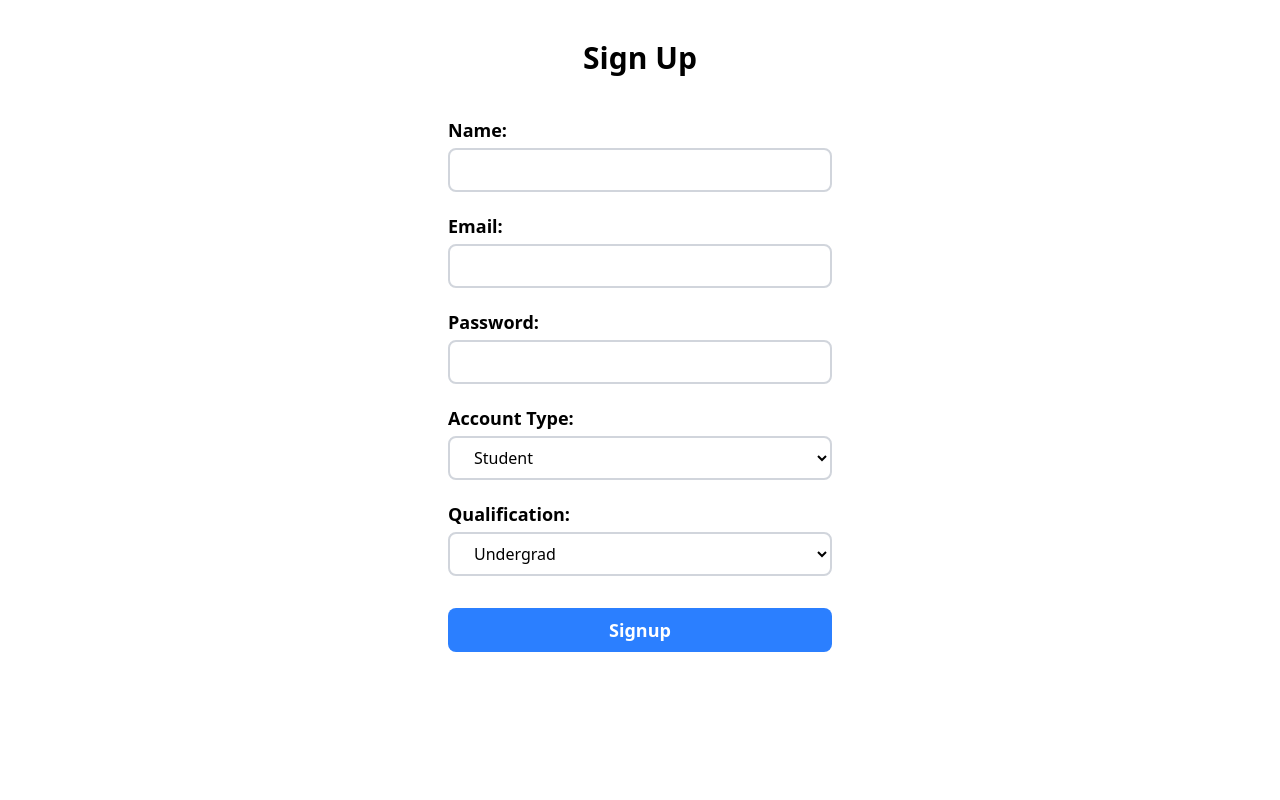
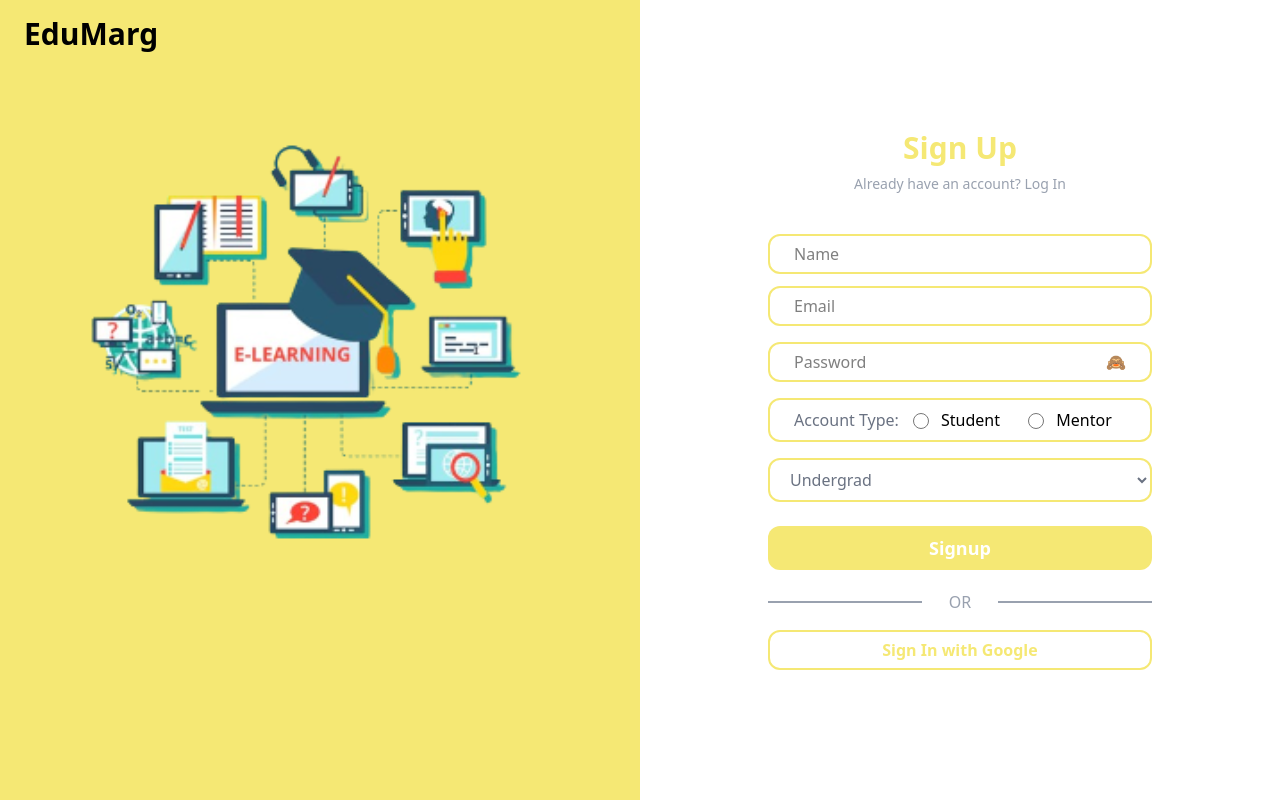
Before and after one commit to Mann-19/E-learning-Platform, a React (Vite) app in the folder client/: page /signup in a window 1280 px wide. Built offline with nearby package versions, Linux system fonts and the light colour scheme.

Commit message:
Signup UI done

```diff
--- /dev/null
+++ b/client/src/components/SignupForm.jsx
@@ -0,0 +1,148 @@
+import { useSignup } from "../hooks/useSignup";
+import { useState } from "react";
+import { Link } from "react-router";
+import LoadingSpinner from '../components/LoadingSpinner';
+
+const SignupForm = () => {
+  const [name, setName] = useState("");
+  const [email, setEmail] = useState("");
+  const [password, setPassword] = useState("");
+  const [accountType, setAccountType] = useState("");
+  const [qualification, setQualification] = useState("");
+  const { signup, isLoading, error } = useSignup();
+
+  const [passwordVisible, setPasswordVisible] = useState(true);
+  const toggleVisibility = () => {
+    setPasswordVisible((prev) => !prev);
+  };
+
+  const handleSubmit = async (e) => {
+    e.preventDefault();
+    await signup(email, password, name, accountType, qualification);
+  };
+
+  return (
+    <section className="flex flex-col items-center justify-center max-w-[50%] min-w-[50%]">
+      <form
+        className="flex flex-col items-center justify-center w-[60%]"
+        onSubmit={handleSubmit}
+      >
+        <div className="flex flex-col items-center gap-2 mb-10">
+          <h3 className="text-3xl font-extrabold text-primary-accent">
+            Sign Up
+          </h3>
+          <Link to={"/login"} className="text-sm text-gray-400">
+            Already have an account? Log In
+          </Link>
+        </div>
+
+        <input
+          type="text"
+          onChange={(e) => {
+            setName(e.target.value);
+          }}
+          value={name}
+          placeholder="Name"
+          className="border-2 border-primary-accent rounded-xl w-full px-6 py-1.5 outline-none"
+        />
+
+        <input
+          type="email"
+          onChange={(e) => {
+            setEmail(e.target.value);
+          }}
+          value={email}
+          placeholder="Email"
+          className="border-2 border-primary-accent rounded-xl w-full px-6 py-1.5 outline-none mt-3"
+        />
+
+        <div className="border-2 border-primary-accent rounded-xl w-full mt-4 px-6 py-1.5 flex justify-between">
+          <input
+            type={passwordVisible ? "text" : "password"}
+            onChange={(e) => setPassword(e.target.value)}
+            value={password}
+            placeholder="Password"
+            className=" outline-none"
+          />
+          <span onClick={toggleVisibility} className="cursor-pointer">
+            {passwordVisible ? "🙈" : "👁️"}
+          </span>
+        </div>
+
+        <div className="flex justify-between px-6 items-center w-full mt-4 border-2 border-primary-accent py-2 rounded-xl">
+          <label className="text-base text-gray-500 min-w-max font-regular">
+            Account Type:
+          </label>
+          <div className="flex items-center justify-around w-full">
+            <label className="flex justify-center items-center gap-3">
+              <input
+                type="radio"
+                name="accountType"
+                value="Student"
+                checked={accountType === "Student"}
+                onChange={(e) => setAccountType(e.target.value)}
+                className="h-4 w-4 mt-0.5"
+              />
+              <span className="">Student</span>
+            </label>
+
+            <label className="flex justify-center items-center gap-3">
+              <input
+                type="radio"
+                name="accountType"
+                value="Mentor"
+                checked={accountType === "Mentor"}
+                onChange={(e) => setAccountType(e.target.value)}
+                className="h-4 w-4 mt-0.5"
+              />
+              <span className="">Mentor</span>
+            </label>
+          </div>
+        </div>
+
+        {/* <label className="">Qualification:</label> */}
+        <select
+          onChange={(e) => {
+            setQualification(e.target.value);
+          }}
+          value={qualification}
+          className="border-2 border-primary-accent mt-4 px-4 py-2 w-full rounded-xl text-gray-500"
+        >
+          <option value="Under-graduate">Undergrad</option>
+          <option value="Graduate">Graduate</option>
+          <option value="Post-graduate">Postgrad</option>
+          <option value="PhD">PhD</option>
+        </select>
+
+          {isLoading ?
+          <LoadingSpinner /> :
+          <button
+          disabled={isLoading}
+          className="bg-primary-accent text-white rounded-xl w-full mt-6 py-2 text-lg font-semibold cursor-pointer hover:bg-primary-accent/80"
+        >
+          Signup
+        </button> }
+
+        {error && (
+          <div className="text-sm text-red-400 italic font-medium">{error}</div>
+        )}
+      </form>
+
+      <div className="w-[60%] flex justify-between items-center mt-5">
+        <div className="w-[40%] border-1 border-gray-400"></div>
+        <span className="text-gray-400">OR</span>
+        <div className="w-[40%] border-1 border-gray-400"></div>
+      </div>
+
+      <button
+        className="border-2 border-primary-accent text-center py-1.5 text-primary-accent font-semibold rounded-xl w-[60%] mt-4 cursor-pointer"
+        onClick={() => {
+          console.log("Not implemented yet");
+        }}
+      >
+        Sign In with Google
+      </button>
+    </section>
+  );
+};
+export default SignupForm;
--- a/client/src/pages/Signup.jsx
+++ b/client/src/pages/Signup.jsx
@@ -1,87 +1,24 @@
-import React, { useState } from 'react';
-import { useSignup } from '../hooks/useSignup.jsx';
+import React, { useState } from "react";
+import SignupForm from "../components/SignupForm";
 
 const SignUp = () => {
-    const [name, setName] = useState("");
-    const [email, setEmail] = useState("");
-    const [password, setPassword] = useState("");
-    const [accountType, setAccountType] = useState("");
-    const [qualification, setQualification] = useState("");
-    const { signup, isLoading, error } = useSignup();
+  return (
+    <>
+      <section className="flex">
+        <div className="max-w-[50%] min-w-[50%] h-[100vh] px-6 py-4 bg-primary-accent flex flex-col">
+          <h2 className="font-extrabold text-3xl">EduMarg</h2>
 
-    const handleSubmit = async(e) => {
-        e.preventDefault();
-        await signup(email, password, name, accountType, qualification);
-    }
+          <img
+            src="/login_graphic.svg"
+            alt=""
+            className="aspect-square w-[500px] mt-10 ml-8"
+          />
+        </div>
 
-    return (
-        <form className="w-[30vw] my-10 mx-auto flex flex-col" onSubmit={handleSubmit}>
-            <h3 className="text-3xl font-bold text-center mb-10">Sign Up</h3>
-
-            <label className="text-lg mb-1 font-semibold">Name:</label>
-            <input
-                type="text"
-                onChange={(e) => {
-                    setName(e.target.value);
-                }}
-                value={name}
-                className="px-5 py-2 rounded-lg outline-none text-base border-2 border-gray-300"
-            />
-
-
-            <label className="text-lg mb-1 font-semibold mt-5">Email:</label>
-            <input
-                type="email"
-                onChange={(e) => {
-                    setEmail(e.target.value);
-                }}
-                value={email}
-                className=" px-5 py-2 rounded-lg outline-none text-base border-2 border-gray-300"
-            />
-
-            <label className=" text-lg mb-1 font-semibold mt-5">Password:</label>
-            <input
-                type="password"
-                onChange={(e) => {
-                    setPassword(e.target.value);
-                }}
-                value={password}
-                className=" px-5 py-2 rounded-lg outline-none text-base border-2 border-gray-300"
-            />
-
-
-            <label className="text-lg mb-1 font-semibold mt-5">Account Type:</label>
-            <select
-                onChange={(e) => {
-                    setAccountType(e.target.value);
-                }}
-                value={accountType}
-                className="px-5 py-2 rounded-lg outline-none text-base border-2 border-gray-300"
-            >
-                <option value="Student">Student</option>
-                <option value="Mentor">Mentor</option>
-            </select>
-
-
-            <label className="text-lg mb-1 font-semibold mt-5">Qualification:</label>
-            <select
-                onChange={(e) => {
-                    setQualification(e.target.value);
-                }}
-                value={qualification}
-                className="px-5 py-2 rounded-lg outline-none text-base border-2 border-gray-300"
-            >
-                <option value="Under-graduate">Undergrad</option>
-                <option value="Graduate">Graduate</option>
-                <option value="Post-graduate">Postgrad</option>
-                <option value="PhD">PhD</option>
-            </select>
-
-
-            <button disabled={isLoading} className=" mt-8 bg-blue-500 cursor-pointer hover:bg-blue-400 text-white py-2 px-6 rounded-lg text-lg font-semibold">Signup</button>
-            {error && <div className="text-base text-red-400">{error}</div>}
-        </form>
-    );
+        <SignupForm />
+      </section>
+    </>
+  );
 };
 
 export default SignUp;
```
